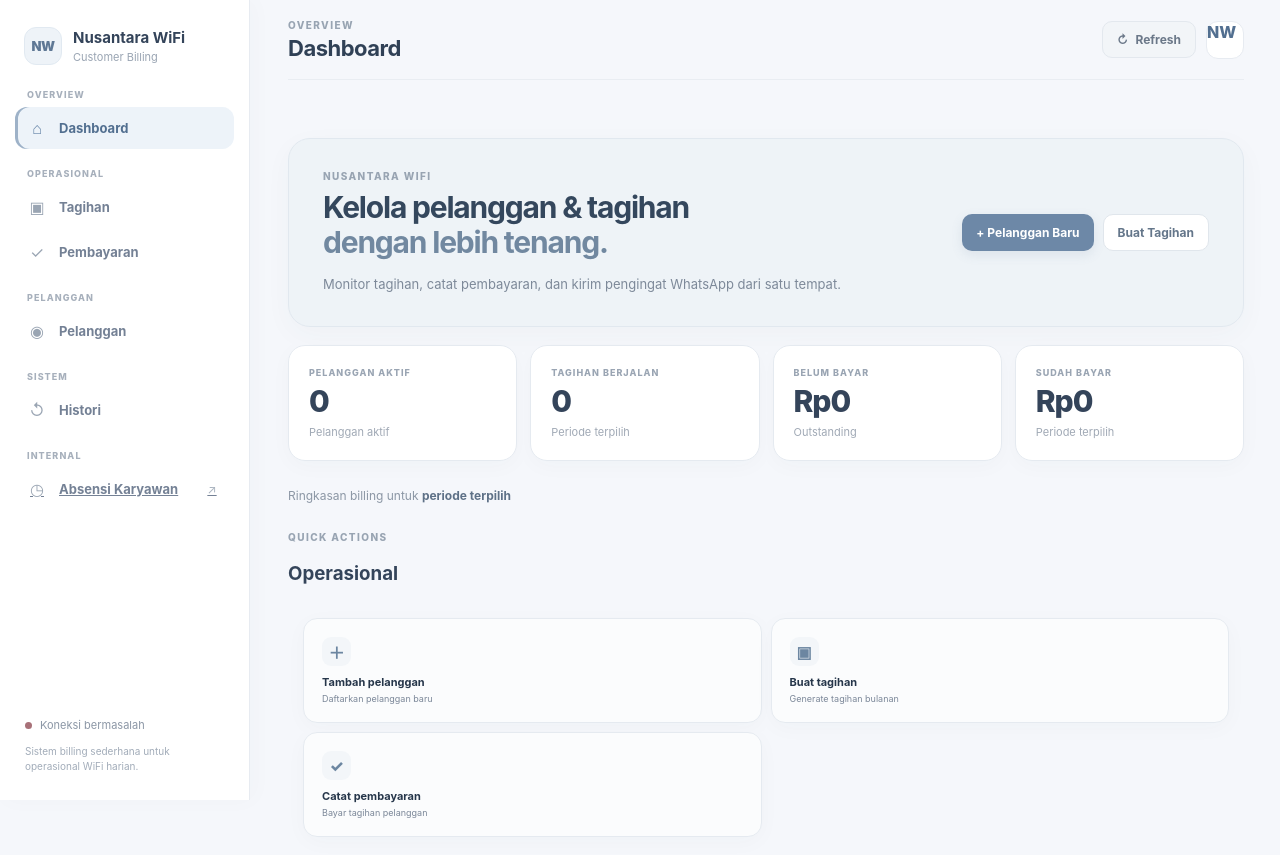
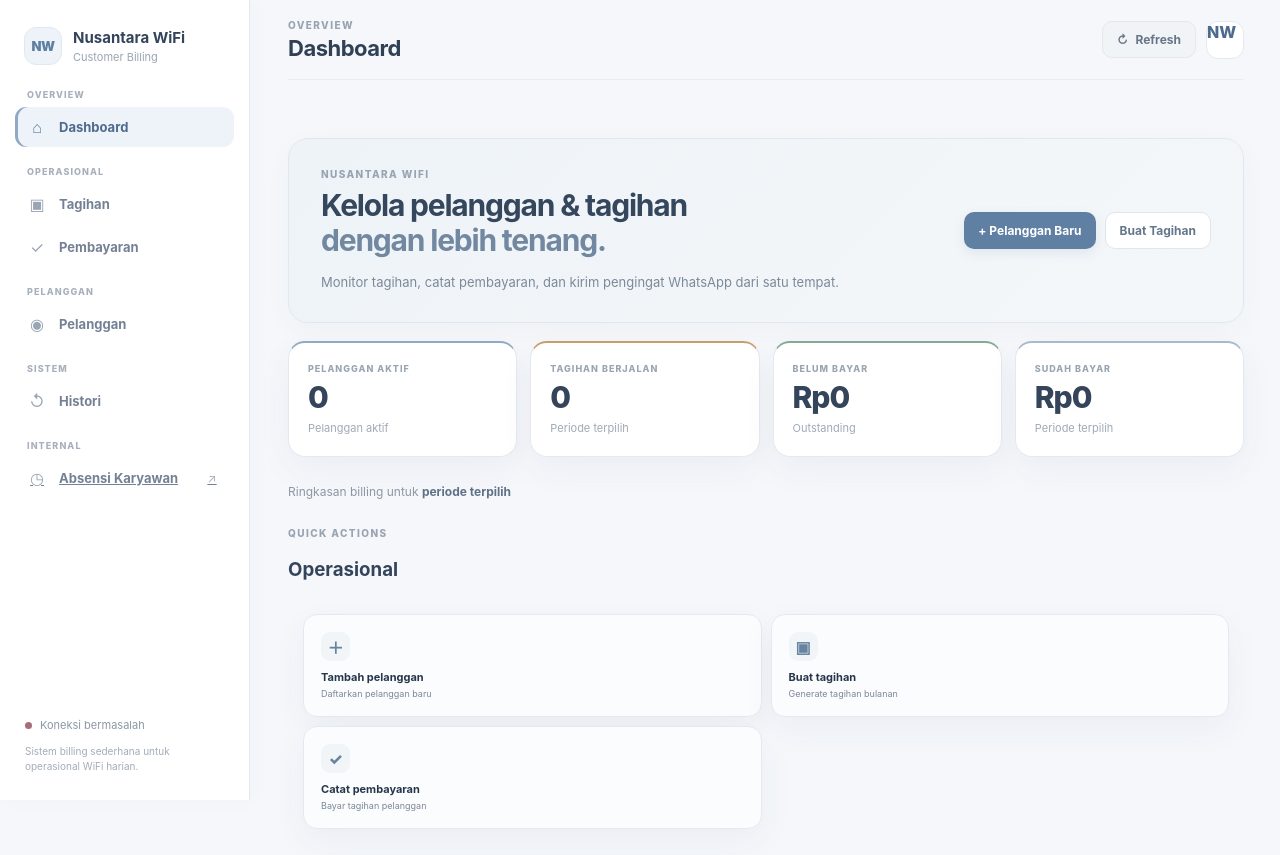
Before and after one commit to klungdingbrag/wifi, a plain HTML site: page index.html in a window 1280 px wide. Shown: the top 855 px of the page. Drawn offline with Linux system fonts and the light colour scheme; no server answers.

Commit message:
Refine Nusantara WiFi color system v2

```diff
--- a/css/refactor-ui.css
+++ b/css/refactor-ui.css
@@ -1,22 +1,22 @@
-/* Nusantara WiFi — Refined Professional UI */
-:root{--bg:#f5f7fb;--surface:#fff;--surface-soft:#f8fafc;--text:#26364a;--muted:#7b8798;--line:#e7ebf1;--primary:#6685a8;--primary-dark:#526f90;--primary-soft:#edf3f9;--success:#6f9a86;--success-soft:#edf6f1;--warning:#b58c5a;--warning-soft:#faf4e9;--danger:#a87178;--danger-soft:#faf0f1;--shadow:0 14px 40px rgba(49,68,91,.07);--radius:18px}
+/* Nusantara WiFi — Color System v2 / Soft Blue Professional */
+:root{--bg:#f5f7fb;--surface:#fff;--surface-soft:#f8fafc;--text:#26364a;--text-strong:#304156;--muted:#7b8798;--muted-2:#9aa5b3;--line:#e4e9f0;--primary:#5f7fa3;--primary-dark:#4d6b8c;--primary-soft:#edf3f9;--success:#6b967f;--success-dark:#5d856f;--success-soft:#edf6f1;--warning:#b48855;--warning-dark:#9d7749;--warning-soft:#faf4e9;--danger:#a66f77;--danger-dark:#915f67;--danger-soft:#faf0f1;--shadow:0 12px 34px rgba(49,68,91,.055);--shadow-hover:0 14px 34px rgba(49,68,91,.085);--radius:16px}
 body{background:var(--bg);color:var(--text);font-family:Inter,ui-sans-serif,system-ui,-apple-system,"Segoe UI",sans-serif;-webkit-font-smoothing:antialiased}
-.sidebar{width:250px;background:rgba(255,255,255,.96);border-right:1px solid var(--line);padding:22px 15px;box-shadow:4px 0 22px rgba(50,65,82,.025)}
-.brand{padding:5px 9px 25px}.brand-mark{background:#eef3f8;color:#5f7895;border:1px solid #e1e9f1;box-shadow:none}.brand-title{font-weight:720;color:#34445a}.brand-subtitle{color:#9aa5b3}
-.nav{gap:5px}.nav-item{padding:11px 12px;border-radius:12px;color:#748195;position:relative}.nav-item span{color:#9aa5b3}.nav-item:hover{background:#f7f9fb;color:#4e6075}.nav-item.active{background:#edf3f9;color:#526f90;box-shadow:inset 3px 0 #9eb2c8}.nav-item.active span{color:#6685a8}
-.nav-item[data-page="tagihan"],.nav-item[data-page="pelanggan"],.nav-item[data-page="histori"]{margin-top:23px}
-.nav-item[data-page="tagihan"]::before,.nav-item[data-page="pelanggan"]::before,.nav-item[data-page="histori"]::before{position:absolute;left:12px;top:-20px;font-size:9px;line-height:1;font-weight:750;letter-spacing:.12em;color:#a7b0bc;pointer-events:none}
-.nav-item[data-page="tagihan"]::before{content:"OPERASIONAL"}.nav-item[data-page="pelanggan"]::before{content:"PELANGGAN"}.nav-item[data-page="histori"]::before{content:"SISTEM"}
+.sidebar{width:250px;background:rgba(255,255,255,.97);border-right:1px solid var(--line);padding:22px 15px;box-shadow:4px 0 22px rgba(50,65,82,.025)}
+.brand{padding:5px 9px 25px}.brand-mark{background:var(--primary-soft);color:var(--primary);border:1px solid #e0e9f1;box-shadow:none}.brand-title{font-weight:720;color:#34445a}.brand-subtitle{color:var(--muted-2)}
+.nav{gap:5px}.nav-item{padding:10px 12px;border-radius:11px;color:#748195;position:relative;transition:background .16s ease,color .16s ease,transform .12s ease}.nav-item span{color:#9aa5b3}.nav-item:hover{background:#f7f9fb;color:#4e6075}.nav-item:active{transform:translateY(1px)}.nav-item.active{background:var(--primary-soft);color:var(--primary-dark);box-shadow:inset 3px 0 #91aac3}.nav-item.active span{color:var(--primary)}
+.nav-item[data-page="tagihan"],.nav-item[data-page="pelanggan"],.nav-item[data-page="histori"]{margin-top:23px}.nav-item[data-page="tagihan"]::before,.nav-item[data-page="pelanggan"]::before,.nav-item[data-page="histori"]::before{position:absolute;left:12px;top:-20px;font-size:9px;line-height:1;font-weight:750;letter-spacing:.12em;color:#a7b0bc;pointer-events:none}.nav-item[data-page="tagihan"]::before{content:"OPERASIONAL"}.nav-item[data-page="pelanggan"]::before{content:"PELANGGAN"}.nav-item[data-page="histori"]::before{content:"SISTEM"}
 .sidebar-bottom{padding:13px 10px 4px}.connection{color:#8c97a6}.sidebar-note{color:#a2acb9}
-.main{padding:0 36px 48px}.topbar{height:80px;margin-bottom:30px;border-bottom-color:#e9edf2}.topbar h1{color:#304156;font-weight:720}
-.page{max-width:1280px}.hero{background:#eef3f7;border:1px solid #e1e8ef;border-radius:22px;padding:31px 34px;box-shadow:0 8px 28px rgba(55,73,93,.035)}.hero h2{color:#34475d}.hero h2 span{color:#7188a0}.hero p{color:#7d8999}
-.stats-grid{gap:13px}.stat-card,.quick-card,.panel,.customer-card{border-color:#e5eaf0;box-shadow:0 5px 22px rgba(49,68,91,.028)}.stat-card{padding:19px 20px}.stat-label{color:#9aa5b3}.stat-value{color:#34445a}.stat-foot{color:#a0a9b5}
+.main{padding:0 36px 48px}.topbar{height:80px;margin-bottom:30px;border-bottom-color:#e9edf2}.topbar h1{color:var(--text-strong);font-weight:720}
+.page{max-width:1280px}.hero{background:linear-gradient(135deg,#eef3f7 0%,#f4f7fa 100%);border:1px solid #e0e7ee;border-radius:20px;padding:29px 32px;box-shadow:0 8px 28px rgba(55,73,93,.035)}.hero h2{color:#34475d}.hero h2 span{color:#7188a0}.hero p{color:#7d8999}
+.stats-grid{gap:13px}.stat-card,.quick-card,.panel,.customer-card{border-color:var(--line);box-shadow:var(--shadow)}.stat-card{padding:18px 19px}.stat-label{color:var(--muted-2)}.stat-value{color:#34445a}.stat-foot{color:#a0a9b5}
+.stat-card:nth-child(1){border-top:2px solid #91aac3}.stat-card:nth-child(2){border-top:2px solid #c5a06c}.stat-card:nth-child(3){border-top:2px solid #83aa96}.stat-card:nth-child(4){border-top:2px solid #a7b9cc}
 .section-head,.page-intro{margin-top:28px}.section-head h3,.page-intro h2{color:#34445a}.page-intro p{color:#8792a1}
-.quick-card{padding:18px}.quick-card:hover{box-shadow:0 12px 30px rgba(49,68,91,.065);border-color:#dce4ec}.quick-icon{background:#f3f6f9;color:#6c86a1}
-.toolbar{margin-bottom:14px}.input{border-color:#e0e6ed;color:#43546a;background:#fff}.input::placeholder{color:#a5aeba}.input:focus{border-color:#b8c8d8;box-shadow:0 0 0 3px #edf3f9}
-.btn{border-radius:10px;transition:transform .12s ease,opacity .18s ease,box-shadow .18s ease,background .18s ease}.btn:active{transform:translateY(1px) scale(.985)}.btn-primary{background:#6d88a7;box-shadow:0 4px 12px rgba(88,115,145,.12)}.btn-primary:hover{background:#617e9e}.btn-soft{background:#f2f5f8;color:#6b7889}.btn-white{border-color:#e0e6ec;color:#64768a}
+.quick-card{padding:17px;transition:box-shadow .18s ease,border-color .18s ease,transform .12s ease}.quick-card:hover{box-shadow:var(--shadow-hover);border-color:#d6e0e9;transform:translateY(-1px)}.quick-icon{background:#f1f5f8;color:#67839f}
+.toolbar{margin-bottom:14px}.input{border-color:#dfe6ed;color:#43546a;background:#fff}.input::placeholder{color:#a5aeba}.input:focus{border-color:#b4c5d6;box-shadow:0 0 0 3px #edf3f9}
+.btn{border-radius:10px;transition:transform .12s ease,opacity .18s ease,box-shadow .18s ease,background .18s ease}.btn:active{transform:translateY(1px) scale(.985)}.btn-primary{background:var(--primary);box-shadow:0 4px 12px rgba(88,115,145,.12)}.btn-primary:hover{background:var(--primary-dark)}.btn-soft{background:#f1f4f7;color:#667587}.btn-soft:hover{background:#e9eef3}.btn-white{border-color:#dfe6ec;color:#64768a}.btn-white:hover{background:#f8fafc}
 th{background:#fafbfd;color:#9ba5b2}td{color:#5d6b7d}tbody tr:hover td{background:#fbfcfd}
-.modal-backdrop{background:rgba(42,54,70,.20);backdrop-filter:blur(3px)}.modal-card{border-color:#e5eaf0;box-shadow:0 24px 70px rgba(38,54,74,.13)}.modal-close{background:#f4f6f8;color:#8b96a5}.payment-summary{background:#f7f9fb;border-color:#e7ecf1}
+.badge-success,.status-success{background:var(--success-soft);color:var(--success-dark)}.badge-warning,.status-warning{background:var(--warning-soft);color:var(--warning-dark)}.badge-danger,.status-danger{background:var(--danger-soft);color:var(--danger-dark)}
+.modal-backdrop{background:rgba(42,54,70,.20);backdrop-filter:blur(3px)}.modal-card{border-color:var(--line);box-shadow:0 24px 70px rgba(38,54,74,.13)}.modal-close{background:#f4f6f8;color:#8b96a5}.payment-summary{background:#f7f9fb;border-color:#e7ecf1}
 #paymentSaveBtn{position:relative;min-width:150px;justify-content:center;gap:7px}.payment-spinner{width:13px;height:13px;border:2px solid rgba(255,255,255,.45);border-top-color:#fff;border-radius:50%;display:inline-block;flex:0 0 auto;animation:payment-spin .65s linear infinite}.payment-check{display:inline-flex;align-items:center;justify-content:center;width:16px;height:16px;font-weight:900;line-height:1}.btn#paymentSaveBtn.is-saving{cursor:wait;pointer-events:none;opacity:.9;transform:scale(.985);box-shadow:none}.btn#paymentSaveBtn.is-success{background:var(--success)!important;pointer-events:none;box-shadow:none}@keyframes payment-spin{to{transform:rotate(360deg)}}
 .toast{background:#40536a;box-shadow:0 10px 30px rgba(30,41,59,.13)}
 @media(max-width:720px){.main{padding:0 15px 30px}.hero{padding:22px;border-radius:18px}.sidebar{width:250px}.nav-item[data-page="tagihan"],.nav-item[data-page="pelanggan"],.nav-item[data-page="histori"]{margin-top:21px}}
```
